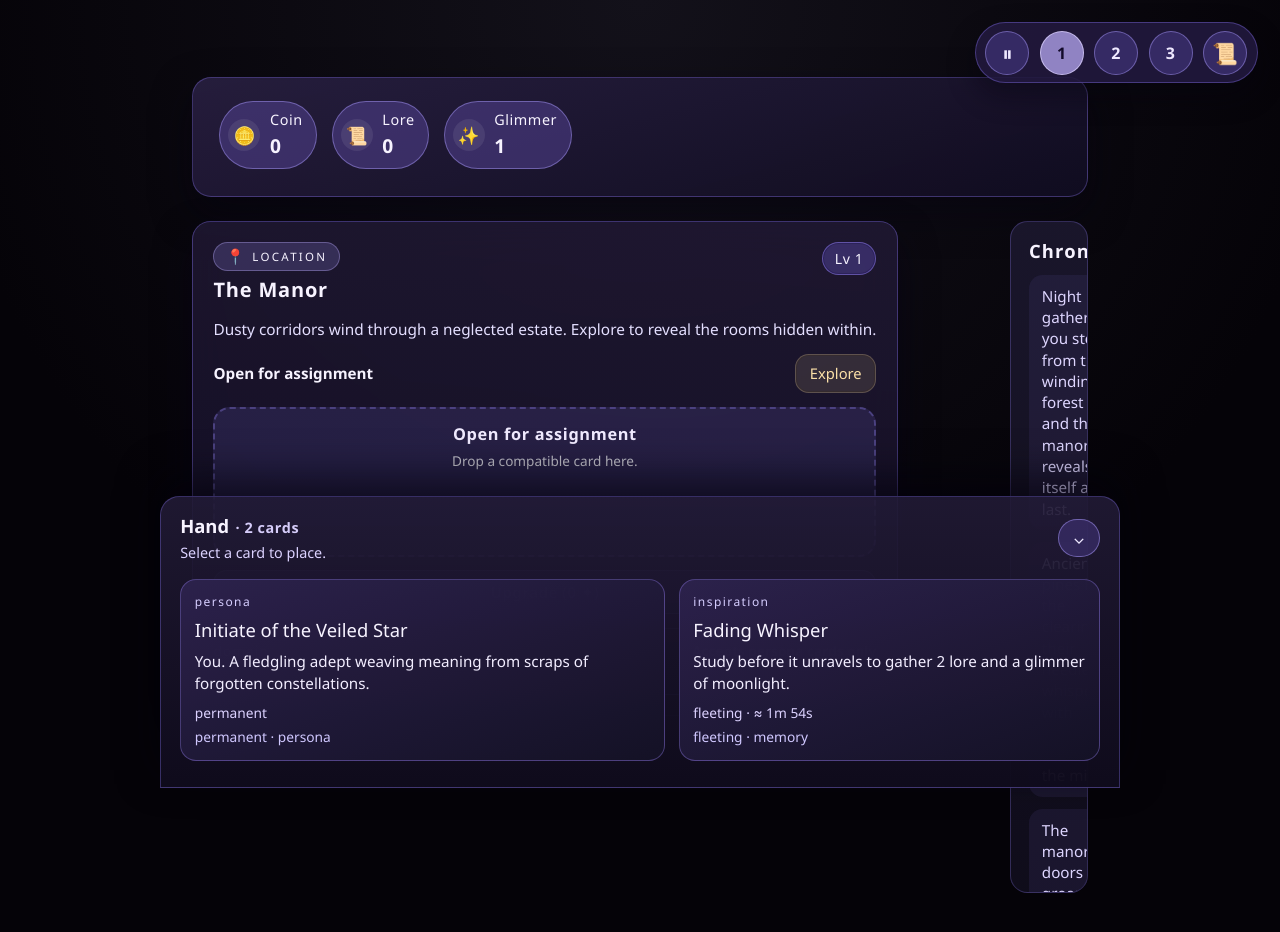
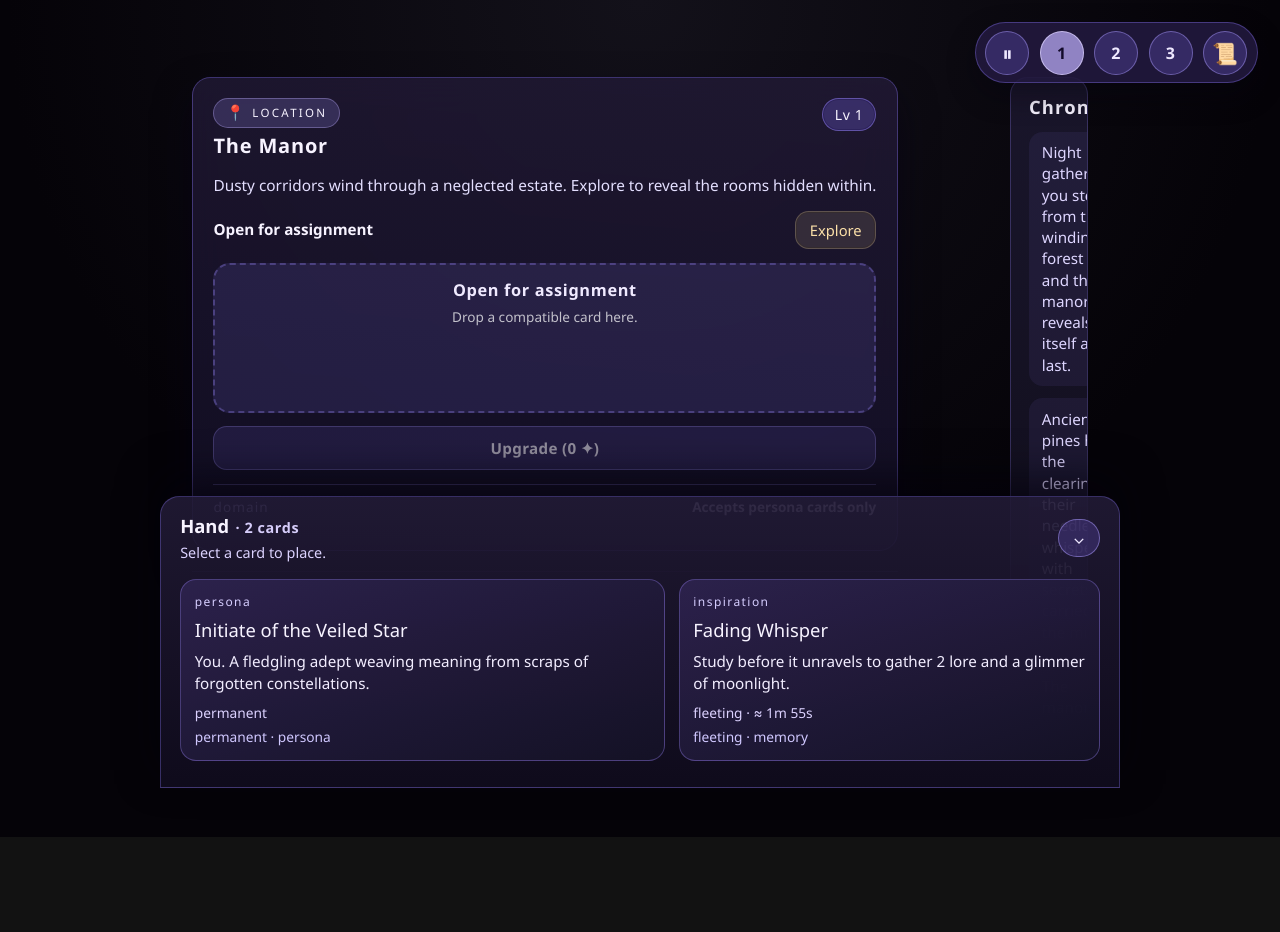
Before and after one commit to curtiscovington/hallowmoon, a React (Vite) app: page / in a window 1280 px wide. Shown: the top 932 px of the page. After the commit the page ends 837 px from the top, so only its background shows below. Built offline with nearby package versions, Linux system fonts and the light colour scheme.

Commit message:
Remove placeholder resource bar

```diff
--- a/src/App.tsx
+++ b/src/App.tsx
@@ -96,20 +96,6 @@ function describeCardExpiry(
 
 function formatSpeedDisplay(value: number): string {
   return Number.isInteger(value) ? `${value}` : value.toFixed(1);
-}
-
-function ResourceTrack({ label, value, icon }: { label: string; value: number; icon: string }) {
-  return (
-    <div className="resource-track">
-      <span className="resource-track__icon" aria-hidden="true">
-        {icon}
-      </span>
-      <div className="resource-track__meta">
-        <span className="resource-track__label">{label}</span>
-        <span className="resource-track__value">{value}</span>
-      </div>
-    </div>
-  );
 }
 
 function CardView({
@@ -991,12 +977,6 @@ export default function App() {
     setIsHandOpen(isDesktop);
   }, [isDesktop]);
 
-  const resourceTracks = [
-    { label: 'Coin', value: state.resources.coin, icon: '🪙' },
-    { label: 'Lore', value: state.resources.lore, icon: '📜' },
-    { label: 'Glimmer', value: state.resources.glimmer, icon: '✨' }
-  ];
-
   const chronicleTitleId = 'chronicle-title';
 
   const chronicleContent = (
@@ -1070,14 +1050,6 @@ export default function App() {
 
   return (
     <div className="game-shell">
-      <section className="resource-bar" aria-label="Current resources">
-        <div className="resource-bar__tracks">
-          {resourceTracks.map((track) => (
-            <ResourceTrack key={track.label} {...track} />
-          ))}
-        </div>
-      </section>
-
       <nav className="game-controls" aria-label="Time controls">
         <button
           className="game-controls__button game-controls__button--pause"
--- a/src/index.css
+++ b/src/index.css
@@ -47,34 +47,6 @@ body {
   padding-top: calc(env(safe-area-inset-top) + clamp(4.5rem, 6vw, 5.5rem));
   gap: clamp(1rem, 2vw, 1.5rem);
   padding-bottom: clamp(4rem, 12vw, 5.5rem);
-}
-
-.resource-bar {
-  display: flex;
-  flex-direction: column;
-  gap: 0.65rem;
-  background: linear-gradient(165deg, rgba(41, 32, 67, 0.88), rgba(17, 13, 33, 0.92));
-  border: 1px solid rgba(142, 122, 248, 0.32);
-  border-radius: 1.2rem;
-  padding: clamp(0.9rem, 2.4vw, 1.35rem);
-  box-shadow: 0 16px 38px rgba(5, 3, 16, 0.55);
-}
-
-.resource-bar__tracks {
-  display: flex;
-  gap: clamp(0.65rem, 2vw, 0.9rem);
-  overflow-x: auto;
-  scroll-snap-type: x proximity;
-  padding: 0.1rem 0.3rem 0.3rem;
-}
-
-.resource-bar__tracks::-webkit-scrollbar {
-  height: 4px;
-}
-
-.resource-bar__tracks::-webkit-scrollbar-thumb {
-  background: rgba(204, 189, 255, 0.45);
-  border-radius: 999px;
 }
 
 .game-main {
@@ -1172,42 +1144,6 @@ body {
 
 .card-token__footer-row--traits {
   color: #d0c8ff;
-}
-
-.resource-track {
-  display: flex;
-  align-items: center;
-  gap: 0.6rem;
-  background: rgba(82, 67, 145, 0.55);
-  border-radius: 999px;
-  padding: 0.5rem 0.85rem 0.5rem 0.5rem;
-  border: 1px solid rgba(173, 158, 255, 0.45);
-  scroll-snap-align: center;
-}
-
-.resource-track__icon {
-  width: 2rem;
-  height: 2rem;
-  background: rgba(255, 255, 255, 0.08);
-  border-radius: 999px;
-  display: grid;
-  place-items: center;
-  font-size: 1.1rem;
-}
-
-.resource-track__meta {
-  display: grid;
-  gap: 0.2rem;
-}
-
-.resource-track__label {
-  font-size: 0.9rem;
-  letter-spacing: 0.04em;
-}
-
-.resource-track__value {
-  font-size: 1.2rem;
-  font-weight: 600;
 }
 
 .game-controls {
```
